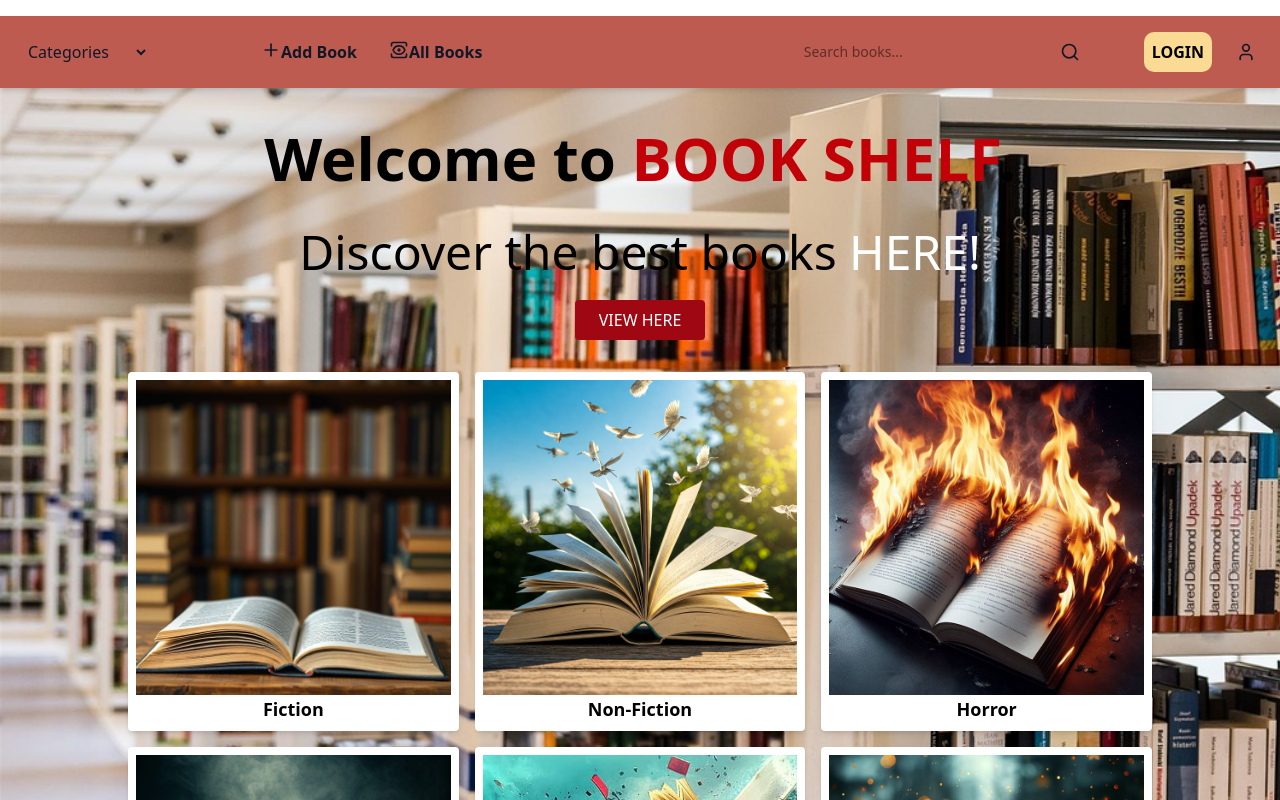
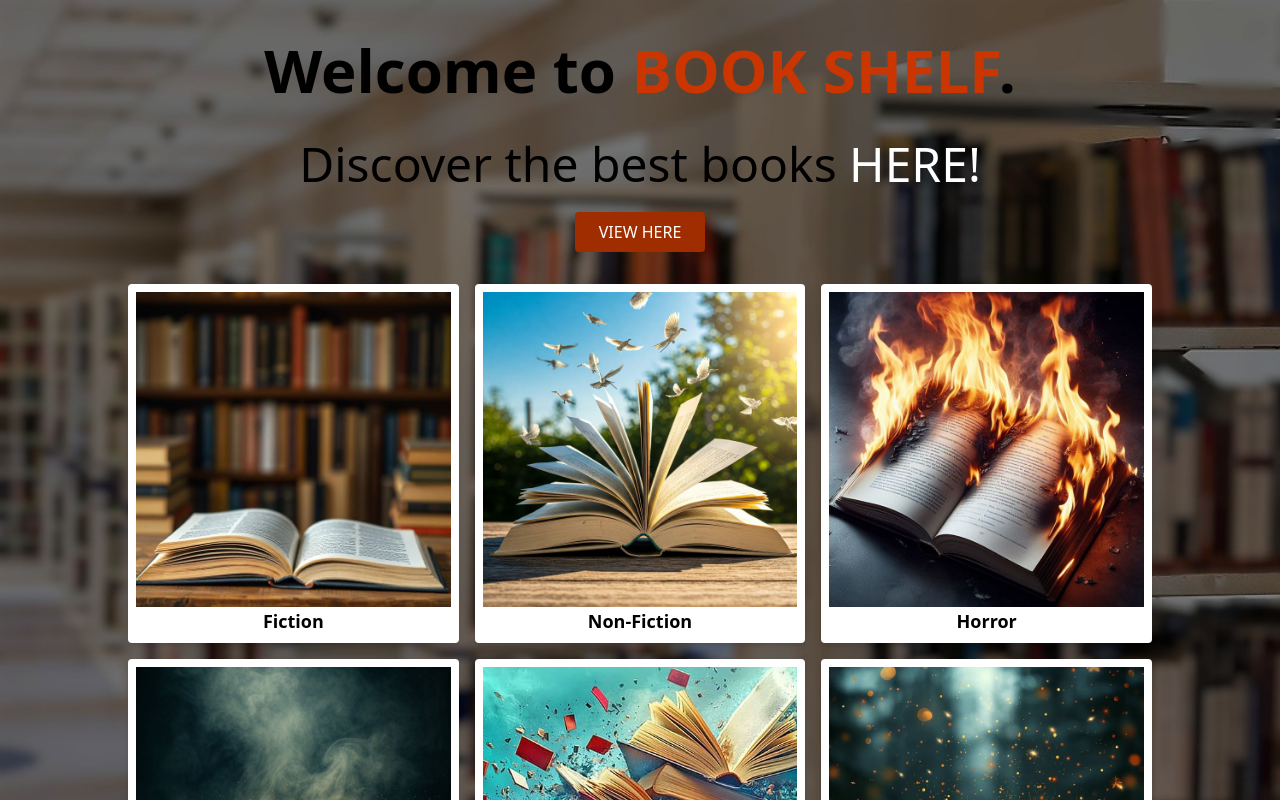
Before and after one commit to Real-Bambi/Library-App, a React (Vite) app: page / in a window 1280 px wide. Shown: the top 800 px of the page. Built offline with nearby package versions, Linux system fonts and the light colour scheme; no server answers.

Commit message:
changes to colors in the homepage

```diff
--- a/src/index.css
+++ b/src/index.css
@@ -1 +1,7 @@
 @import "tailwindcss";
+
+@theme {
+    /* background */
+--blur-bg: linear-gradient(rgba(0, 0, 0, 0.5), rgba(0, 0, 0, 0.5));
+
+}
--- a/src/pages/Home.jsx
+++ b/src/pages/Home.jsx
@@ -1,5 +1,4 @@
 
-import Navbar from '../components/Navbar.jsx';
 import { ArrowBigDown } from 'lucide-react';
 import HomeCard from '../components/HomeCard.jsx';
   import FictionImage from '../assets/images/Fiction.jpg';
@@ -28,21 +27,22 @@ const cards = [
 
       <div className='relative h-full'>
         {/* <div className="absolute inset-1 bg-gradient-to-r from-black-700 via-black/50 to-black/90 z-2"></div> */}
-          <div className=" bg-[url(./assets/images/booklib.jpg))] bg-cover ">
-            <Navbar />
+
+          <div className="  bg-[url('./assets/images/booklib.jpg'))] bg-cover ">
+
 
             <div >
-                <h1 className="font-bold text-center text-6xl pt-10"><span className="text-black">Welcome to</span> <span className="text-red-700 "> BOOK SHELF</span>.</h1>
+                <h1 className="font-bold text-center text-6xl pt-10"><span className="text-black">Welcome to</span> <span className="text-orange-700 "> BOOK SHELF</span>.</h1>
                 <h2 className='font-medium text-center text-5xl pt-10'>Discover the best books <span className="text-white">HERE!</span></h2>
                 {/* <ArrowBigDown className=' flex flex-col size-30 items-center text-red-400 animate-bounce'/> */}
             </div>
             <div className="flex  justify-center pt-6">
-              <Link to={'/book-page'}><button className="bg-red-800 hover:bg-red-400 px-6 py-2 rounded text-white">VIEW HERE</button></Link>
+              <Link to={'/book-page'}><button className="bg-orange-800 hover:bg-orange-500 px-6 py-2 rounded text-white">VIEW HERE</button></Link>
             </div>
             <div className='w-[80%] grid grid-cols-3 gap-4  pt-8 mx-auto '>
                 {cards.map(item  => {
                     return (
-                        <HomeCard key={item.id} image={item.image} title={item.title} />
+                        <Link to={'#'}><HomeCard key={item.id} image={item.image} title={item.title} /></Link>
                     )
                 })}
             </div>
```
Also changed, not shown: src/assets/images/booklib.jpg.
